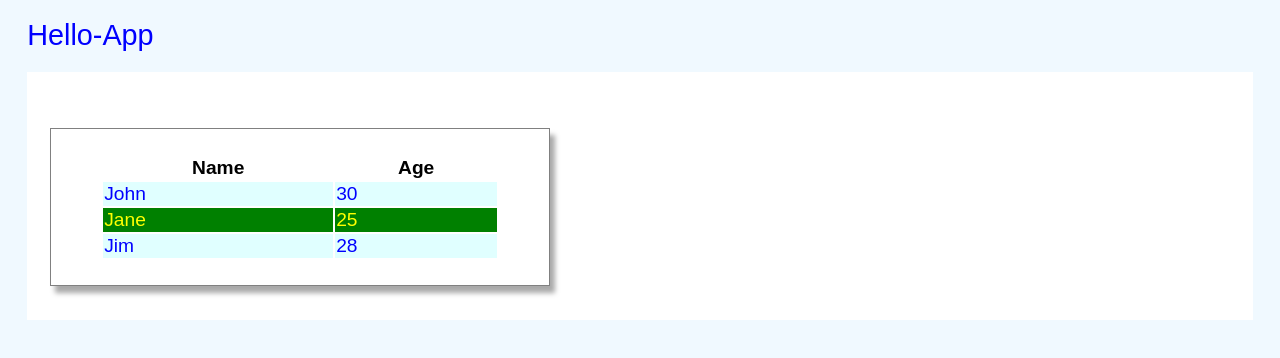
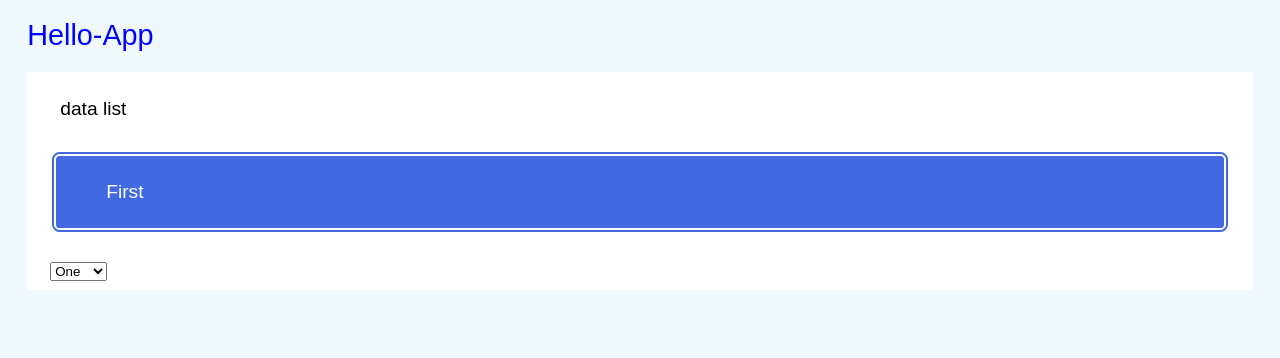
Before and after one commit to hayaoki-engineer/angular-app, an Angular app: page / in a window 1280 px wide. Shown: the top 358 px of the page. Built offline with nearby package versions, Linux system fonts and the light colour scheme.

Commit message:
ngSwitchで分岐処理

```diff
--- a/src/app/hello/hello.component.html
+++ b/src/app/hello/hello.component.html
@@ -2,26 +2,16 @@
   <h1>{{ title }}</h1>
   <div class="container">
     <p>{{ message }}</p>
-    <table class="card" [width]="'500px'">
-      <thead>
-        <tr><th>Name</th><th>Age</th></tr>
-      </thead>
-      <tbody>
-        @for (item of data;track item.name) {
-          @if ($even) {
-            <tr [style.color]="'blue'" [style.backgroundColor]="'lightcyan'">
-              <td>{{ item.name }}</td>
-              <td>{{ item.age }}</td>
-            </tr>
-          }
-          @if ($odd) {
-            <tr [style.color]="'yellow'" [style.backgroundColor]="'green'">
-              <td>{{ item.name }}</td>
-              <td>{{ item.age }}</td>
-            </tr>
-          }
-        }
-      </tbody>
-    </table>
+    <div [ngSwitch]="switch">
+      <p *ngSwitchCase="'one'" class="alert">First</p>
+      <p *ngSwitchCase="'two'" class="alert">Second</p>
+      <p *ngSwitchCase="'three'" class="alert">Third</p>
+      <p *ngSwitchDefault class="alert">Default</p>
+    </div>
+    <select #sel (change)="doSelect(sel.value)">
+      <option value="one">One</option>
+      <option value="two">Two</option>
+      <option value="three">Three</option>
+    </select>
   </div>
 </div>
--- a/src/app/hello/hello.component.ts
+++ b/src/app/hello/hello.component.ts
@@ -1,30 +1,25 @@
 import { Component, OnInit } from '@angular/core';
-import { NgIf, NgFor } from '@angular/common';
+import { NgSwitch, NgSwitchCase, NgSwitchDefault } from '@angular/common';
 
 @Component({
   selector: 'app-hello',
   standalone: true,
-  imports: [NgIf, NgFor],
+  imports: [NgSwitch, NgSwitchCase, NgSwitchDefault],
   templateUrl: './hello.component.html',
   styleUrl: './hello.component.css',
 })
 export class HelloComponent implements OnInit {
   title: string = 'Hello-App';
-  message: string = '';
-  visible: boolean = true;
-  data: any[] = [
-    { name: 'John', age: 30 },
-    { name: 'Jane', age: 25 },
-    { name: 'Jim', age: 28 },
-  ];
+  message: string = 'data list';
+  switch: string = 'one';
 
   constructor() {}
 
   // コンポーネントの初期化 → 初期値を設定
-  ngOnInit(): void {}
+  ngOnInit(): void { }
 
-  doClick() {
-    this.visible = !this.visible;
+  doSelect(val: string) {
+    this.switch = val;
   }
 
 }
```
